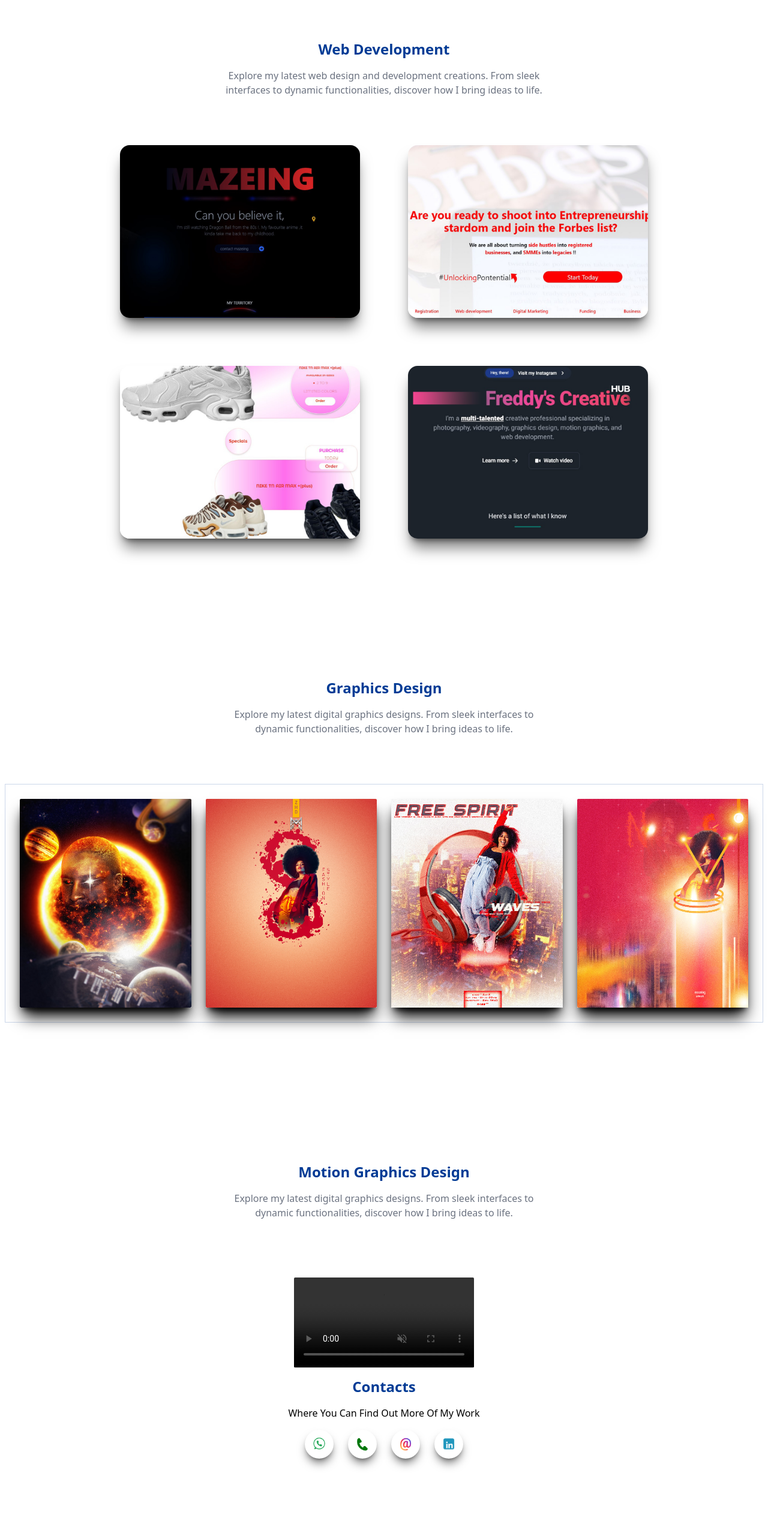
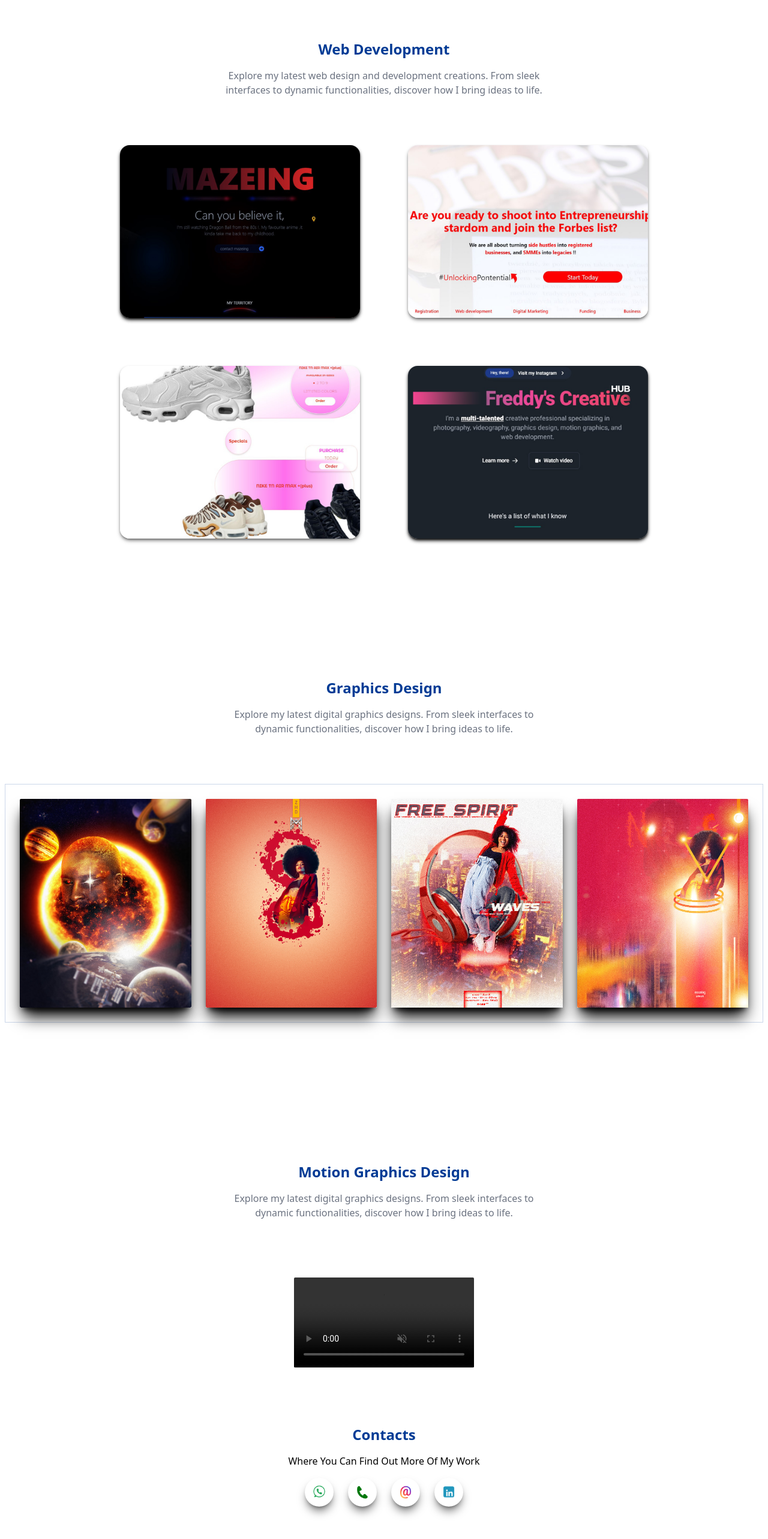
Before and after one commit to FreddyMazeing/Mazeing-Hive, a React (Vite) app: page / in a window 1280 px wide. Shown: the part 974-3540 px from the top of the page at 60% size. Before the commit the page ends 3486 px from the top, so only its background shows below. Built offline with nearby package versions, Linux system fonts and the light colour scheme; grey boxes are pictures that could not be loaded.

Commit message:
Commit Changes

```diff
--- a/src/components/Footet.jsx
+++ b/src/components/Footet.jsx
@@ -29,7 +29,9 @@ const Footet = () => {
             className="  rounded-sm "
           ></video>
         </div>
-        <h1 className="text-2xl font-semibold  text-[#003b95]">Contacts</h1>
+        <h1 className=" text-2xl font-semibold md:pt-20  text-[#003b95]">
+          Contacts
+        </h1>
         <h2>Where You Can Find Out More Of My Work</h2>
         <div className="grid grid-cols-4 gap-6">
           <a
--- a/src/components/Websites.jsx
+++ b/src/components/Websites.jsx
@@ -40,7 +40,9 @@ const Websites = () => {
                 href=""
                 src={Z1}
                 alt="Website Project_1"
-                className="w-[400px] cursor-pointer h-72 object-cover rounded-2xl shadow-xl shadow-black/50 duration-200 ease-in-out hover:scale-105"
+                className="w-[400px] cursor-pointer h-72 object-cover
+                 rounded-2xl shadow-md shadow-black duration-200
+                  ease-in-out hover:scale-105"
               />
             </a>
             {/* Second */}
@@ -60,7 +62,7 @@ const Websites = () => {
               <img
                 src={Z2}
                 alt="Website Project_1"
-                className="w-[400px] h-72 cursor-pointer object-cover rounded-2xl shadow-xl shadow-black/50 duration-200 ease-in-out hover:scale-105"
+                className="w-[400px] h-72 cursor-pointer object-cover rounded-2xl shadow-md shadow-black/50 duration-200 ease-in-out hover:scale-105"
               />
             </a>
             {/* Third */}
@@ -80,7 +82,7 @@ const Websites = () => {
               <img
                 src={Z3}
                 alt="Website Project_1"
-                className="w-[400px] h-72 cursor-pointer object-cover rounded-2xl shadow-xl shadow-black/50 duration-200 ease-in-out hover:scale-105"
+                className="w-[400px] h-72 cursor-pointer object-cover rounded-2xl shadow-md shadow-black/50 duration-200 ease-in-out hover:scale-105"
               />
             </a>
             {/* Fourth */}
@@ -100,7 +102,7 @@ const Websites = () => {
               <img
                 src={Z4}
                 alt="Website Project_1"
-                className="w-[400px] h-72 object-cover cursor-pointer rounded-2xl shadow-xl shadow-black/50 duration-200 ease-in-out hover:scale-105"
+                className="w-[400px] h-72 object-cover cursor-pointer rounded-2xl shadow-md shadow-black duration-200 ease-in-out hover:scale-105"
               />
             </a>
           </div>
```
